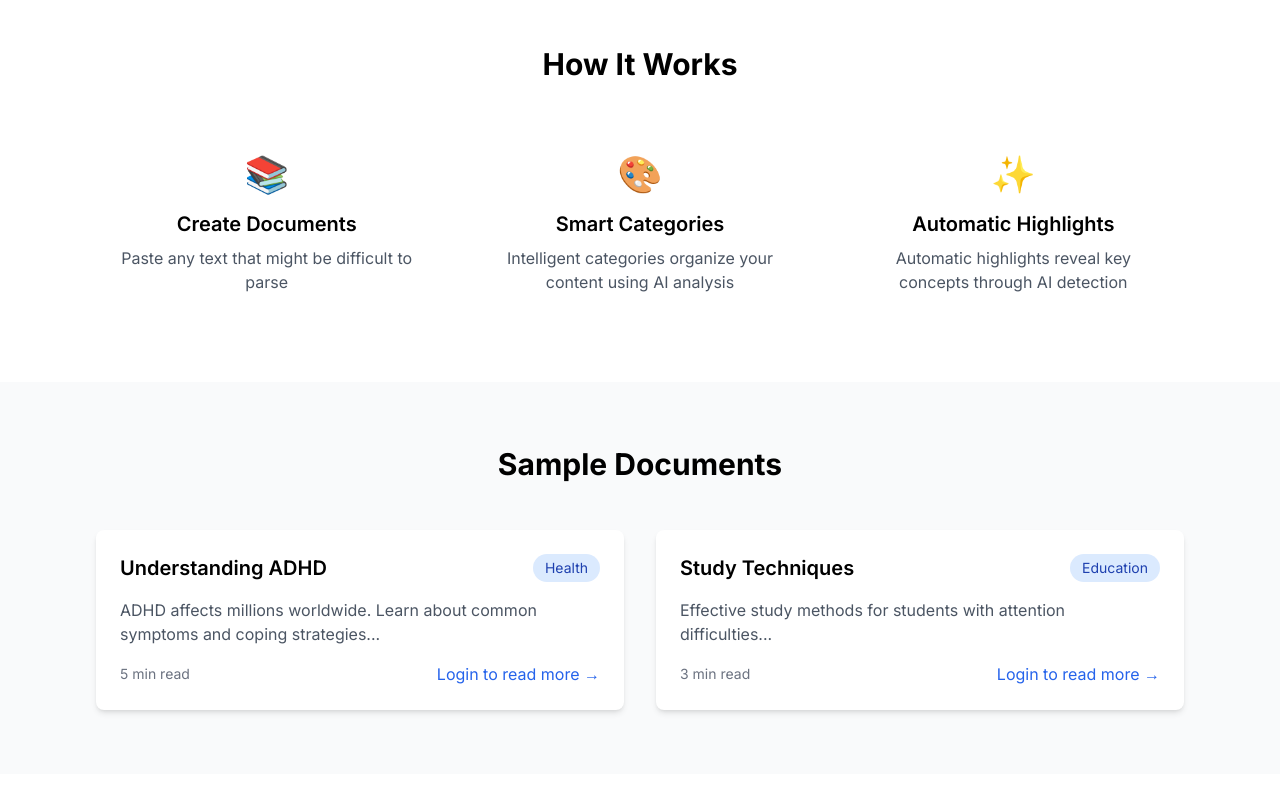
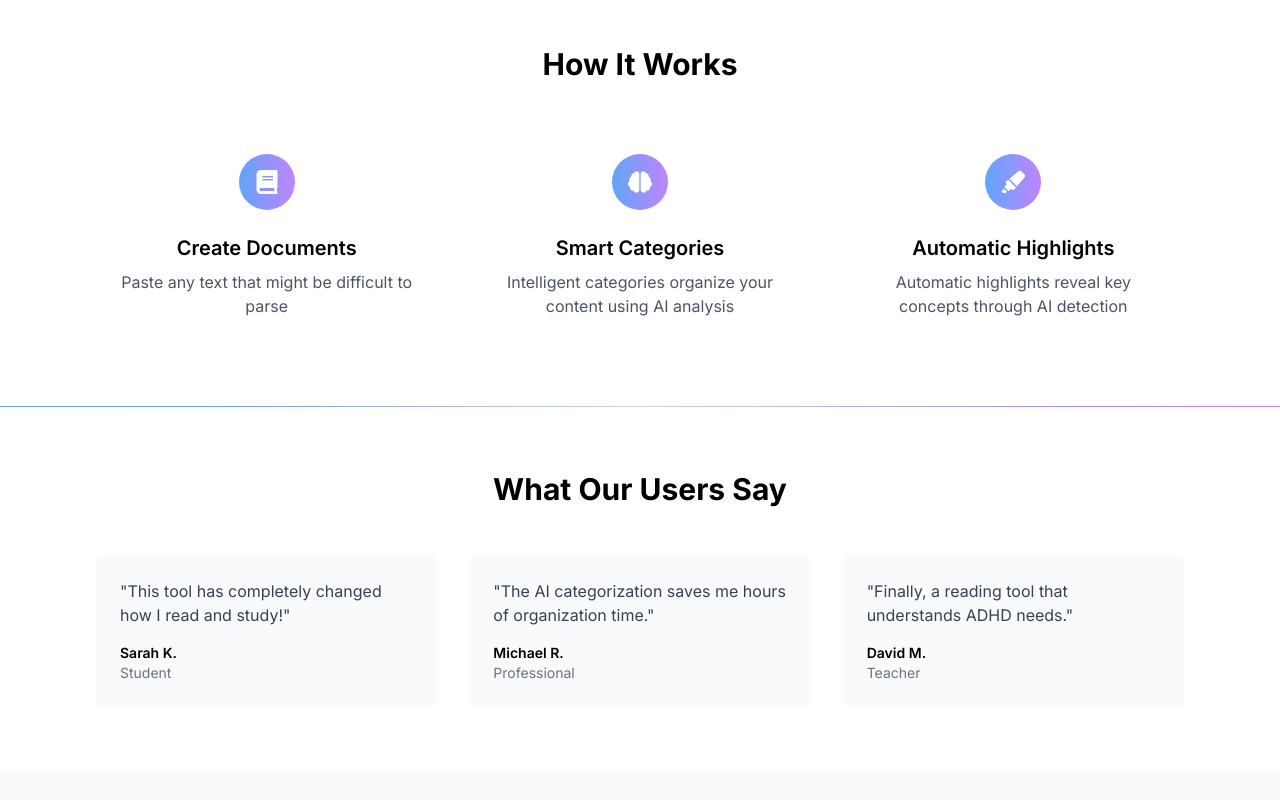
Before and after one commit to dannihuyang/ADHD-Reader, a React (Vite) app in the folder client/: page / in a window 1280 px wide. Shown: the part 800-1600 px from the top of the page. After the commit the page ends 1571 px from the top, so only its background shows below. Built offline with nearby package versions, Linux system fonts and the light colour scheme.

Commit message:
Updated HomePage.jsx - made the interactive sample more similar to actual use effect, deleted sample document section, added separator

```diff
--- a/client/package.json
+++ b/client/package.json
@@ -14,7 +14,8 @@
     "html-react-parser": "^5.1.18",
     "lucide-react": "^0.462.0",
     "react": "^18.3.1",
-    "react-dom": "^18.3.1"
+    "react-dom": "^18.3.1",
+    "react-icons": "^5.4.0"
   },
   "devDependencies": {
     "@eslint/js": "^9.13.0",
--- a/client/src/pages/HomePage.jsx
+++ b/client/src/pages/HomePage.jsx
@@ -1,32 +1,32 @@
 import React, { useState } from 'react';
 import { CATEGORY_COLORS } from '../config/constants';
 import { useNavigate } from 'react-router-dom';
+import { FaBook, FaBrain, FaHighlighter } from 'react-icons/fa';
+
+// Helper function to format highlighted text
+const formatHighlightedText = (text) => {
+	if (!text) return '';
+	return text.charAt(0).toUpperCase() + text.slice(1);
+};
 
 export default function Homepage() {
 	const navigate = useNavigate();
 
-	// Add some sample documents/previews
-	const sampleDocuments = [
-		{
-			title: "Understanding ADHD",
-			excerpt: "ADHD affects millions worldwide. Learn about common symptoms and coping strategies...",
-			readTime: "5 min read",
-			category: "Health"
-		},
-		{
-			title: "Study Techniques",
-			excerpt: "Effective study methods for students with attention difficulties...",
-			readTime: "3 min read",
-			category: "Education"
+	// State to track the active highlight category
+	const [activeHighlight, setActiveHighlight] = useState(null);
+
+	// Function to toggle the highlight
+	const toggleHighlight = (category) => {
+		if (activeHighlight === category) {
+			setActiveHighlight(null); // Turn off if clicking the active category
+		} else {
+			setActiveHighlight(category); // Turn on if clicking a new category
 		}
-	];
-
-	// Add this state at the top of your component
-	const [activeHighlight, setActiveHighlight] = useState(null);
+	};
 
 	return (
 		<div className="min-h-screen flex flex-col bg-gradient-to-r from-blue-400 via-indigo-400 to-purple-400">
-			{/* Enhanced Hero Section */}
+			{/* Hero Section */}
 			<div className="min-h-[80vh] relative flex flex-col items-center justify-center p-8">
 				{/* Animated background grid */}
 				<div className="absolute inset-0 bg-grid-white/[0.05] pointer-events-none" />
@@ -43,7 +43,7 @@ export default function Homepage() {
 						Focus Better with ADHD Reader
 					</h1>
 
-					{/* Enhanced subheading */}
+					{/* Subheading */}
 					<div className="max-w-3xl mx-auto mb-12">
 						<p className="text-2xl text-white/90 mb-8 leading-relaxed">
 							Transform your reading experience with AI-powered highlighting
@@ -62,15 +62,20 @@ export default function Homepage() {
 							<div className="prose prose-lg max-w-none">
 								<p className="mb-4">
 									<span
-										className="relative cursor-pointer group"
-										onClick={() => setActiveHighlight('research')}
+										className="relative cursor-pointer group transition-all duration-200"
 										style={{
 											backgroundColor: activeHighlight === 'research'
 												? `${CATEGORY_COLORS.FIRST}30`
-												: 'transparent'
+												: 'transparent',
+											fontSize: activeHighlight === 'research' ? '1.1em' : '1em'
 										}}
+										onClick={() => toggleHighlight('research')}
 									>
-										Recent research suggests that ADHD affects approximately 5% of adults worldwide.
+										{activeHighlight === 'research' ? (
+											<><span className="font-bold">R</span>ecent</>
+										) : (
+											'Recent'
+										)} research suggests that ADHD affects approximately 5% of adults worldwide.
 										{activeHighlight === 'research' && (
 											<span className="absolute -top-12 left-0 text-white px-3 py-1 rounded text-sm"
 												  style={{ backgroundColor: CATEGORY_COLORS.FIRST }}>
@@ -80,15 +85,20 @@ export default function Homepage() {
 									</span>
 									{' '}
 									<span
-										className="relative cursor-pointer group"
-										onClick={() => setActiveHighlight('symptoms')}
+										className="relative cursor-pointer group transition-all duration-200"
 										style={{
 											backgroundColor: activeHighlight === 'symptoms'
 												? `${CATEGORY_COLORS.SECOND}30`
-												: 'transparent'
+												: 'transparent',
+											fontSize: activeHighlight === 'symptoms' ? '1.1em' : '1em'
 										}}
+										onClick={() => toggleHighlight('symptoms')}
 									>
-										Common symptoms include difficulty maintaining focus, hyperactivity, and impulsive behavior.
+										{activeHighlight === 'symptoms' ? (
+											<><span className="font-bold">C</span>ommon</>
+										) : (
+											'Common'
+										)} symptoms include difficulty maintaining focus, hyperactivity, and impulsive behavior.
 										{activeHighlight === 'symptoms' && (
 											<span className="absolute -top-12 left-0 text-white px-3 py-1 rounded text-sm"
 												  style={{ backgroundColor: CATEGORY_COLORS.SECOND }}>
@@ -98,15 +108,20 @@ export default function Homepage() {
 									</span>
 									{' '}
 									<span
-										className="relative cursor-pointer group"
-										onClick={() => setActiveHighlight('treatment')}
+										className="relative cursor-pointer group transition-all duration-200"
 										style={{
 											backgroundColor: activeHighlight === 'treatment'
 												? `${CATEGORY_COLORS.THIRD}30`
-												: 'transparent'
+												: 'transparent',
+											fontSize: activeHighlight === 'treatment' ? '1.1em' : '1em'
 										}}
+										onClick={() => toggleHighlight('treatment')}
 									>
-										Treatment options often include a combination of medication, therapy, and lifestyle adjustments.
+										{activeHighlight === 'treatment' ? (
+											<><span className="font-bold">T</span>reatment</>
+										) : (
+											'Treatment'
+										)} options often include a combination of medication, therapy, and lifestyle adjustments.
 										{activeHighlight === 'treatment' && (
 											<span className="absolute -top-12 left-0 text-white px-3 py-1 rounded text-sm"
 												  style={{ backgroundColor: CATEGORY_COLORS.THIRD }}>
@@ -120,7 +135,7 @@ export default function Homepage() {
 							{/* Category Pills */}
 							<div className="flex gap-2 mb-6">
 								<button
-									onClick={() => setActiveHighlight('research')}
+									onClick={() => toggleHighlight('research')}
 									className="px-3 py-1.5 rounded-full text-sm transition-all hover:shadow-sm"
 									style={{
 										backgroundColor: activeHighlight === 'research'
@@ -134,7 +149,7 @@ export default function Homepage() {
 									Research Data
 								</button>
 								<button
-									onClick={() => setActiveHighlight('symptoms')}
+									onClick={() => toggleHighlight('symptoms')}
 									className="px-3 py-1 rounded-full text-sm transition-all"
 									style={{
 										backgroundColor: activeHighlight === 'symptoms'
@@ -148,7 +163,7 @@ export default function Homepage() {
 									Symptoms
 								</button>
 								<button
-									onClick={() => setActiveHighlight('treatment')}
+									onClick={() => toggleHighlight('treatment')}
 									className="px-3 py-1 rounded-full text-sm transition-all"
 									style={{
 										backgroundColor: activeHighlight === 'treatment'
@@ -170,7 +185,7 @@ export default function Homepage() {
 						</div>
 					</div>
 
-					{/* CTA buttons with enhanced styling */}
+					{/* CTA buttons with styling */}
 					<div className="flex gap-6 justify-center">
 						<button
 							onClick={() => navigate('/login')}
@@ -211,52 +226,26 @@ export default function Homepage() {
 					<h2 className="text-3xl font-bold text-center mb-12">How It Works</h2>
 					<div className="grid md:grid-cols-3 gap-8">
 						<FeatureCard
-							icon="📚"
+							icon={FaBook}
 							title="Create Documents"
 							description="Paste any text that might be difficult to parse"
-						/>
+							/>
 						<FeatureCard
-							icon="🎨"
+							icon={FaBrain}
 							title="Smart Categories"
 							description="Intelligent categories organize your content using AI analysis"
 						/>
 						<FeatureCard
-							icon="✨"
+							icon={FaHighlighter}
 							title="Automatic Highlights"
 							description="Automatic highlights reveal key concepts through AI detection"
-						/>
+							/>
 					</div>
 				</div>
 			</div>
 
-			{/* Sample Documents Section */}
-			<div className="bg-gray-50 py-16">
-				<div className="max-w-6xl mx-auto px-8">
-					<h2 className="text-3xl font-bold text-center mb-12">Sample Documents</h2>
-					<div className="grid md:grid-cols-2 gap-8">
-						{sampleDocuments.map((doc, index) => (
-							<div key={index} className="bg-white p-6 rounded-lg shadow-md hover:shadow-lg transition-shadow">
-								<div className="flex justify-between items-start mb-4">
-									<h3 className="text-xl font-semibold">{doc.title}</h3>
-									<span className="px-3 py-1 bg-blue-100 text-blue-800 rounded-full text-sm">
-										{doc.category}
-									</span>
-								</div>
-								<p className="text-gray-600 mb-4">{doc.excerpt}</p>
-								<div className="flex justify-between items-center">
-									<span className="text-sm text-gray-500">{doc.readTime}</span>
-									<button
-										onClick={() => navigate('/login')}
-										className="text-blue-600 hover:text-blue-800"
-									>
-										Login to read more →
-									</button>
-								</div>
-							</div>
-						))}
-					</div>
-				</div>
-			</div>
+			{/* Separator */}
+			<div className="w-full bg-gradient-to-r from-transparent via-gray-300 to-transparent h-px max-w-4xl mx-auto" />
 
 			{/* Testimonials Section */}
 			<div className="bg-white py-16">
@@ -286,12 +275,16 @@ export default function Homepage() {
 }
 
 // Helper Components
-function FeatureCard({ icon, title, description }) {
+function FeatureCard({ icon: Icon, title, description }) {
 	return (
-		<div className="text-center p-6">
-			<div className="text-4xl mb-4">{icon}</div>
-			<h3 className="text-xl font-semibold mb-2">{title}</h3>
-			<p className="text-gray-600">{description}</p>
+		<div className="flex flex-col items-center p-6">
+			<div className="mb-6 p-4 rounded-full bg-gradient-to-r from-blue-400 to-purple-400 text-white">
+				<Icon size={24} />
+			</div>
+			<div className="text-center">
+				<h3 className="text-xl font-semibold mb-2">{title}</h3>
+				<p className="text-gray-600">{description}</p>
+			</div>
 		</div>
 	);
 }
@@ -308,7 +301,6 @@ function TestimonialCard({ quote, author, role }) {
 	);
 }
 
-// Add these animations to your CSS file
 const styles = `
 @keyframes float {
     0%, 100% { transform: translateY(0); }
```
Also changed, not shown: 1 other file (tests, documents, lock files or other folders).
